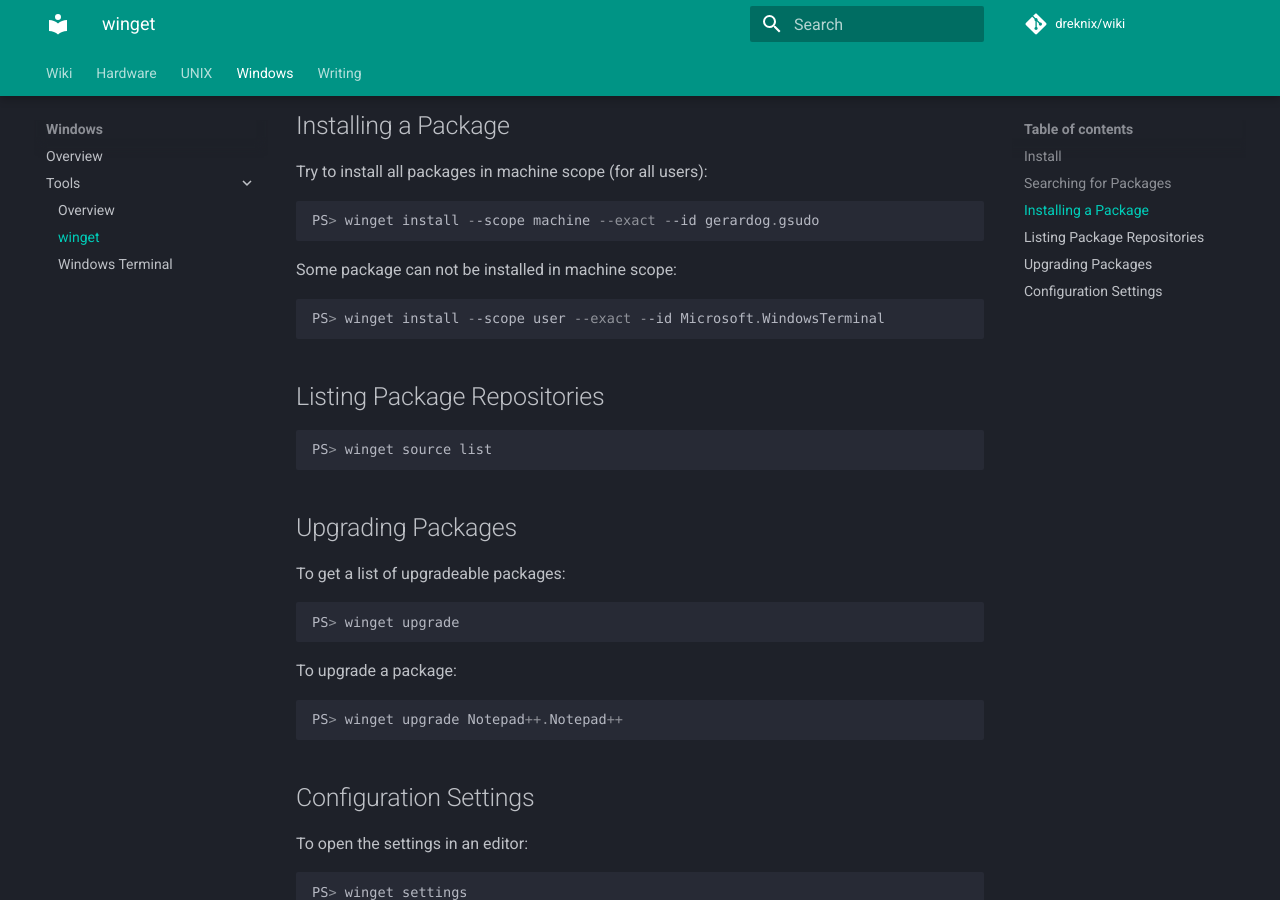
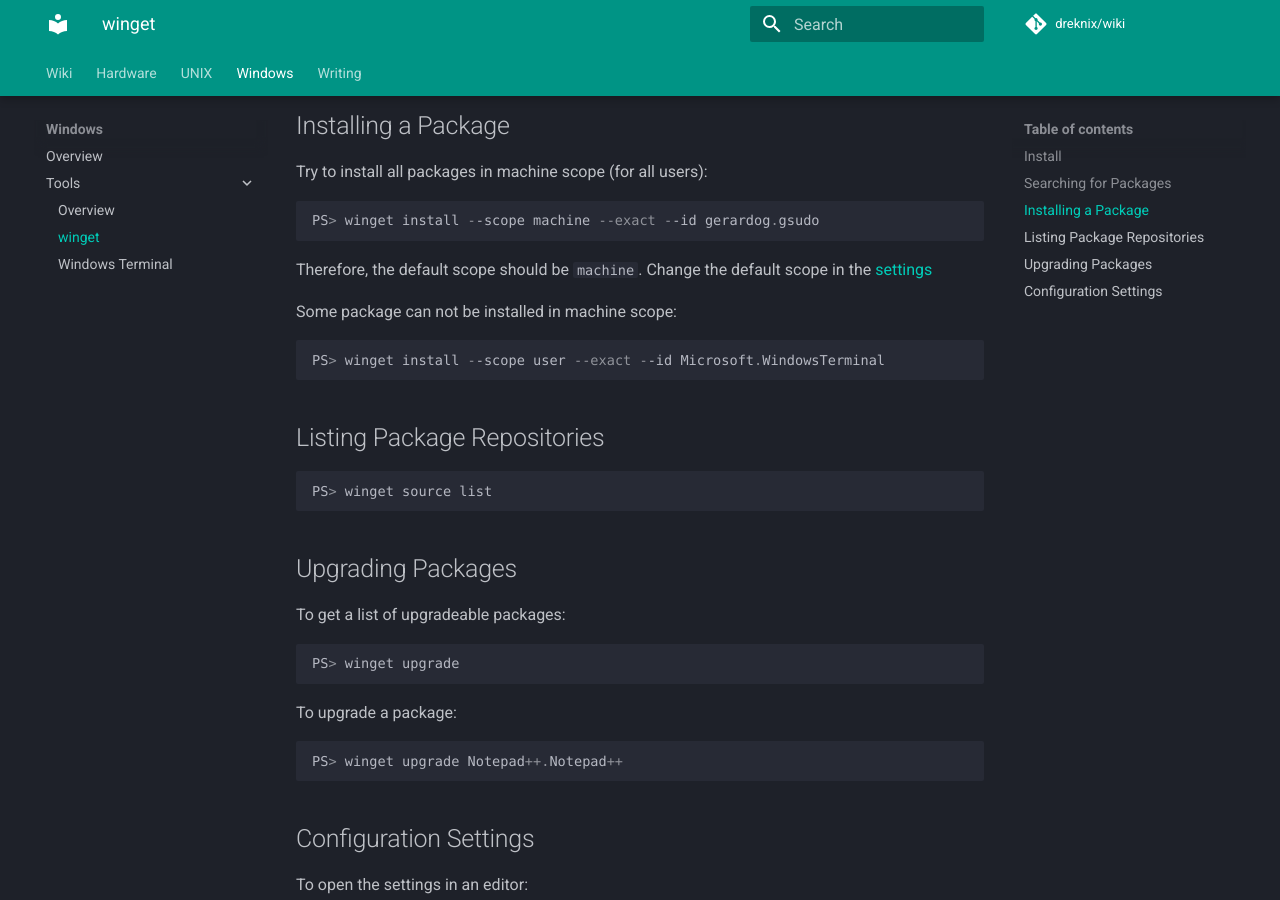
Before and after one commit to dreknix/wiki, an MkDocs documentation site: the page built from docs/windows/tools/winget.md, in a window 1280 px wide and 900 px high, scrolled down 1600 px. Built offline with MkDocs 1.6.1 and Material for MkDocs 9.7.7, drawn with Linux system fonts in a browser that asks for light colours; some web fonts are replaced; comment, search, counter and statistics services are not loaded.

Commit message:
Add additional link

````diff
--- a/docs/windows/tools/winget.md
+++ b/docs/windows/tools/winget.md
@@ -82,6 +82,9 @@ Try to install all packages in machine scope (for all users):
 PS> winget install --scope machine --exact --id gerardog.gsudo
 ```
 
+Therefore, the default scope should be `machine`. Change the default scope in
+the [settings](#configuration-settings)
+
 Some package can not be installed in machine scope:
 
 ```powershell
````
